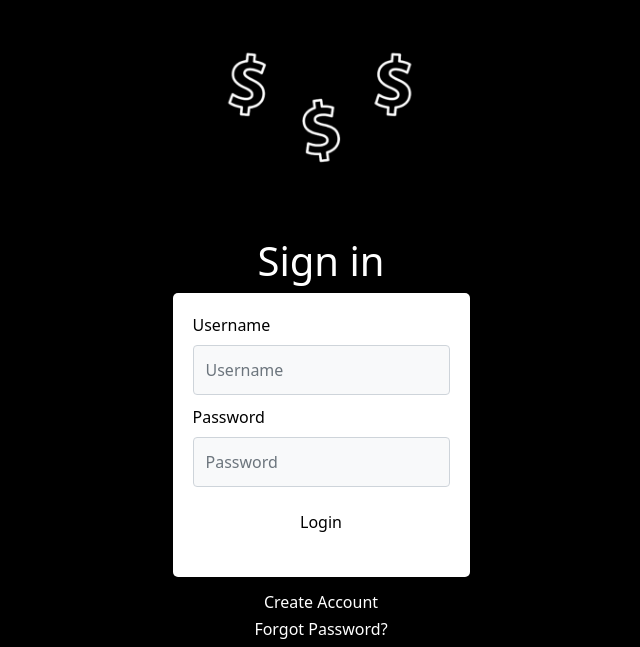
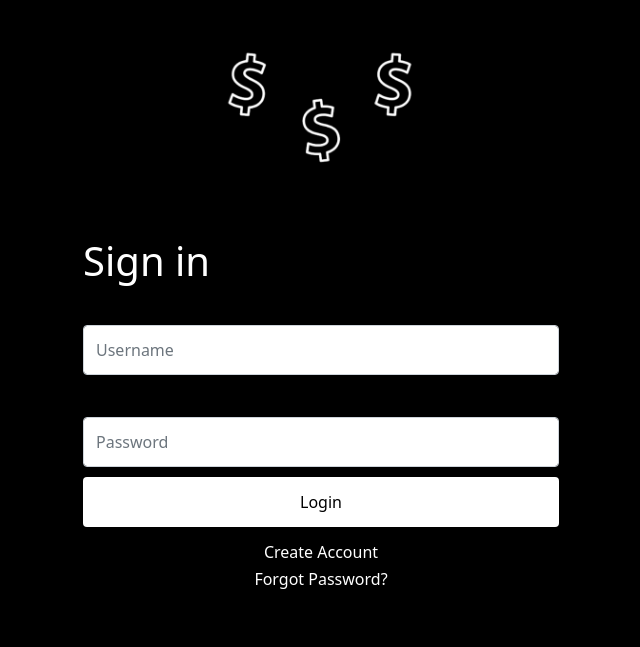
Before and after one commit to AndrewGuadi/doughDiaries, a Flask app: page /login in a window 1280 px wide. Shown: the part 260-907 px from the top of the page, without its empty margins (319-959 px from the left). After the commit the page ends 849 px from the top, so only its background shows below. Run offline with Flask 3, Linux system fonts and the light colour scheme; some libraries are stand-ins or nearby versions.

Commit message:
Changed login html

```diff
--- a/static/css/login.css
+++ b/static/css/login.css
@@ -2,19 +2,13 @@ body {
     background-color: black;
     color: white;
 }
-
 form {
     color: black;
-    background-color: white; /* Better contrast for form readability */
-    padding: 20px;
-    border-radius: 5px;
 }
-
 #alert-container {
     position: relative;
-    min-height: 50px; /* Ensures container has space for the alert */
+    min-height: 50px;  /* Ensures container has space for the alert */
 }
-
 .alert {
     position: absolute;
     top: 0;
@@ -24,36 +18,16 @@ form {
     opacity: 1;
     z-index: 1050; /* High z-index to ensure it appears on top of other content */
 }
-
 .container {
     padding-top: 50px;
     width: 100%; /* Full width */
     max-width: 400px; /* Maximum width */
     margin: auto; /* Centering */
 }
-
-.form-container {
-    display: flex;
-    flex-direction: column;
-    align-items: center;
-    width: 100%;
-}
-
-h1 {
-    color: white;
-    margin-bottom: 20px;
-    text-align: center;
-}
-
 .form-control, .btn {
     margin-bottom: 10px;
     height: 50px; /* Larger form controls and buttons for better mobile accessibility */
 }
-
-.form-control {
-    background-color: #f8f9fa; /* Light background for inputs */
-}
-
 .btn {
     width: 100%; /* Make the button full width */
     text-align: center; /* Center the text within the button */
@@ -64,6 +38,7 @@ h1 {
     background-color: white;
     color: black;
     border: none;
+
 }
 
 .btn-primary:hover {
@@ -72,12 +47,22 @@ h1 {
     border: none;
 }
 
-.register-link, .forgot-password-link {
+.register-link {
     color: white;
     text-decoration: none;
 }
 
-.register-link:hover, .forgot-password-link:hover {
+.register-link:hover {
+    color: white;
+    text-decoration: underline;
+}
+
+.forgot-password-link {
+    color: white;
+    text-decoration: none;
+}
+
+.forgot-password-link:hover {
     color: white;
     text-decoration: underline;
 }
--- a/templates/login.html
+++ b/templates/login.html
@@ -22,7 +22,6 @@
     <div class="container">
         <img class='mt-0' src="{{ url_for('static', filename='img/doughlogo.png') }}" alt="Dough Diaries Logo">
         <img src="{{ url_for('static', filename='img/moneySigns.png') }}" alt="Money Signs">
-        <div class="form-container">
         <h1 class="mb-2">Sign in</h1>
         <form method="POST">
             {{ form.hidden_tag() }}
@@ -53,7 +52,6 @@
             </div>
         </form>
     </div>
-    </div>
     <a href="register" class="text-center register-link"><h6>Create Account</h6></a>
     <a href="/reset_password" class="text-center forgot-password-link"><h6>Forgot Password?</h6></a>
 {% endblock %}
```
